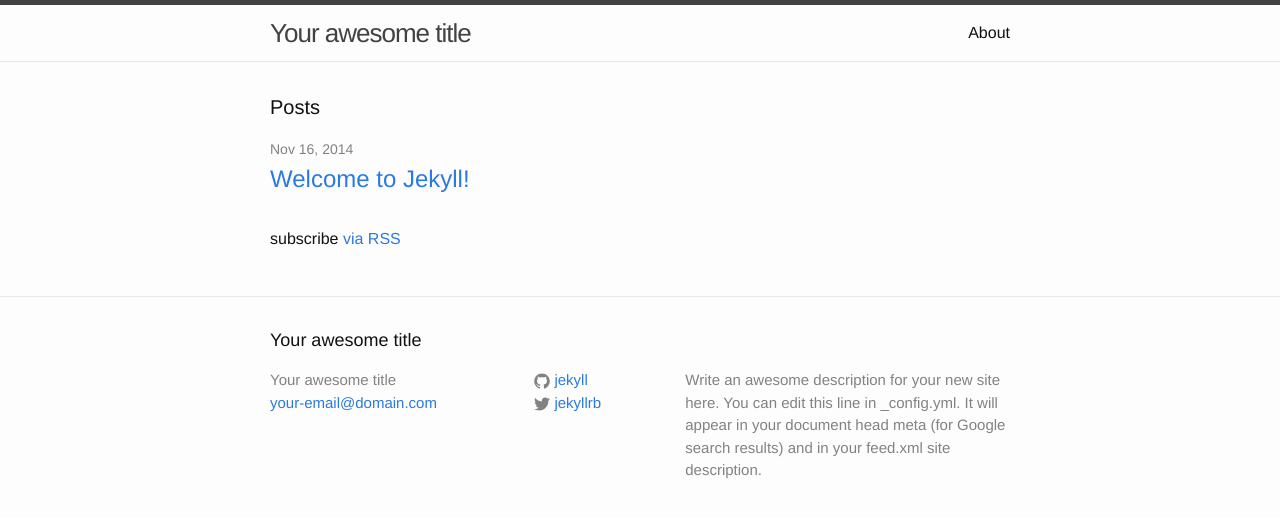
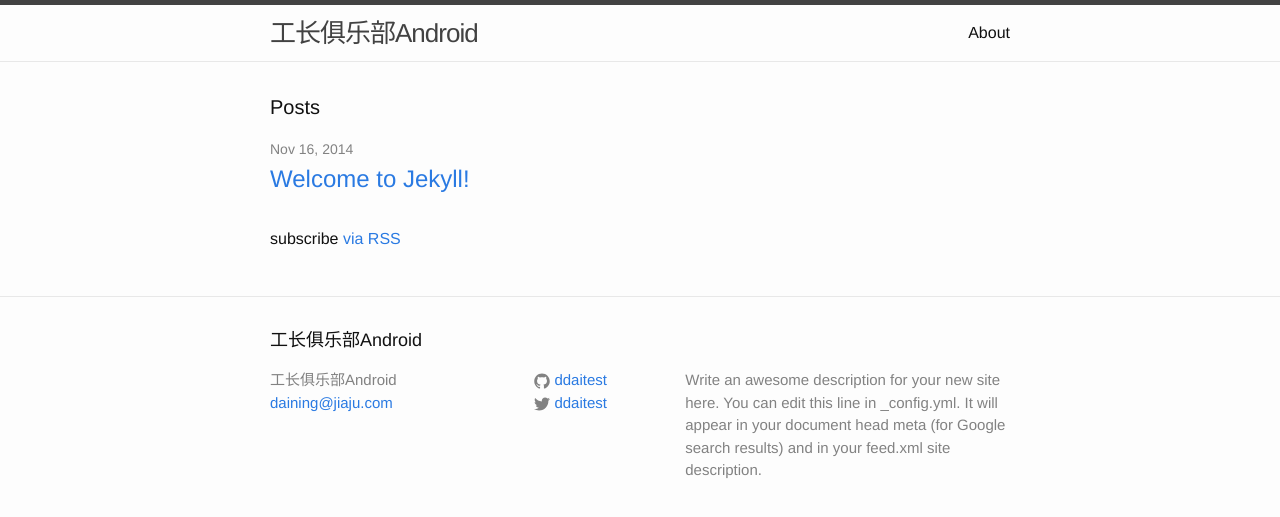
Before and after one commit to ddaitest/ddaitest.github.io, a Jekyll site: the page built from index.html, in a window 1280 px wide. Shown: the top 517 px of the page. Built offline with Jekyll 4.4.1, drawn with Linux system fonts in a browser that asks for light colours.

Commit message:
Update _config.yml

```diff
--- a/_config.yml
+++ b/_config.yml
@@ -1,14 +1,14 @@
 # Site settings
-title: Your awesome title
-email: your-email@domain.com
+title: 工长俱乐部Android
+email: daining@jiaju.com
 description: > # this means to ignore newlines until "baseurl:"
   Write an awesome description for your new site here. You can edit this
   line in _config.yml. It will appear in your document head meta (for
   Google search results) and in your feed.xml site description.
 baseurl: "" # the subpath of your site, e.g. /blog/
 url: "http://yourdomain.com" # the base hostname & protocol for your site
-twitter_username: jekyllrb
-github_username:  jekyll
+twitter_username: ddaitest
+github_username:  ddaitest
 
 # Build settings
 markdown: kramdown
```
